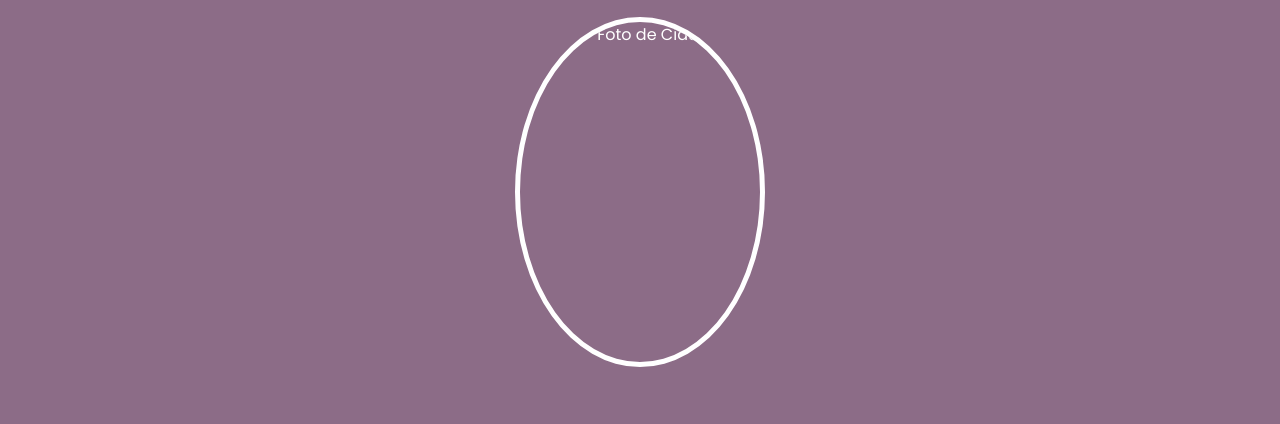
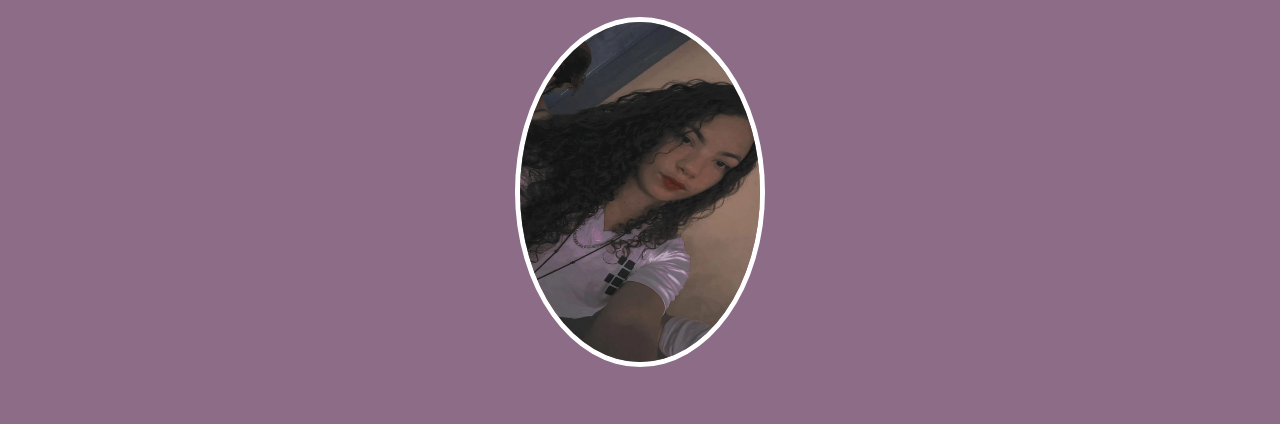
Before and after one commit to cidagomes15/aweb, a plain HTML site: page paginaPessoal/blog.html in a window 1280 px wide. Shown: the part 376-800 px from the top of the page. Drawn offline with Linux system fonts and the light colour scheme.

Commit message:
Update blog.html

```diff
--- a/paginaPessoal/blog.html
+++ b/paginaPessoal/blog.html
@@ -27,7 +27,7 @@
 
     <section id="hero">
         <h2>Maria A. Gomes</h2>
-        <img src="Cida.jpg" alt="Foto de Cida">
+        <img src="fotos_site_pessoal/Cida.jpg" alt="Foto de Cida">
     </section>
 
     <section id="sobre">
```
